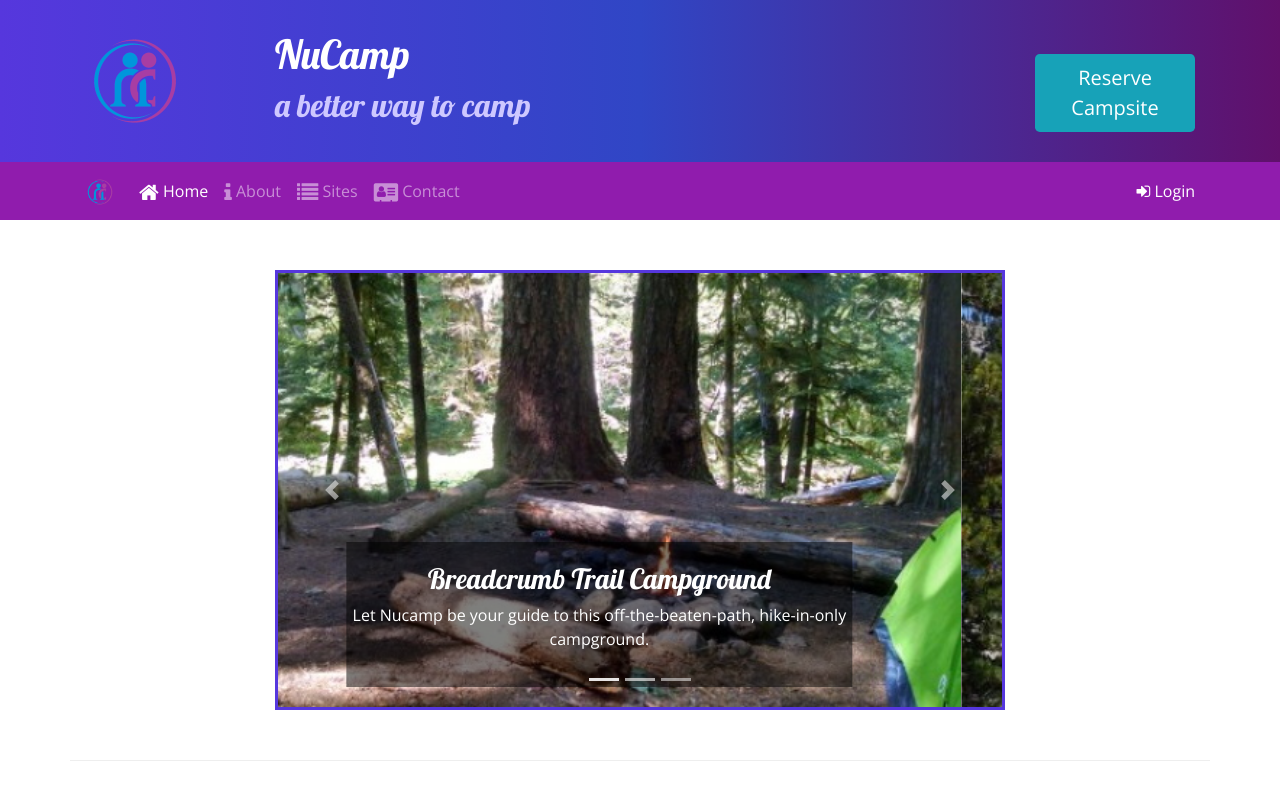
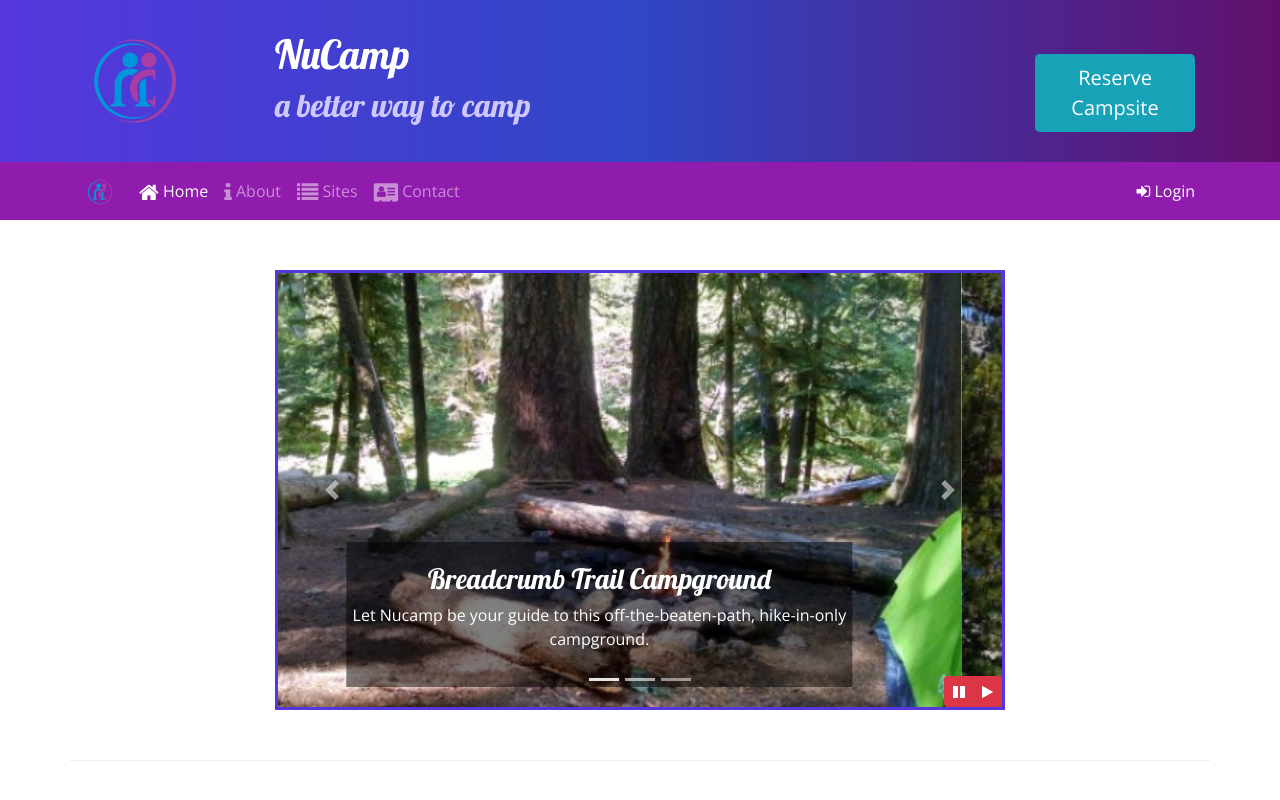
Before and after one commit to ahan16/nucamp, a website: page index.html in a window 1280 px wide. Shown: the top 800 px of the page. Drawn offline with nearby package versions, Linux system fonts and the light colour scheme.

Commit message:
Bootstrap and jQuery Part 1

```diff
--- a/css/styles.css
+++ b/css/styles.css
@@ -56,3 +56,10 @@ a:hover {
 .carousel {
 	border: solid #5637dd;
 }
+
+#carouselButton {
+    position: absolute;
+    right: 0;
+    bottom: 0;
+    z-index: 100;
+}
--- a/index.html
+++ b/index.html
@@ -197,10 +197,19 @@
                         <span class="carousel-control-next-icon"></span>
                         <span class="sr-only">Next</span>
                     </a>
+                    <div class="btn-group" id="carouselButton">
+                        <button class="btn btn-danger btn-sm" id="carouselPause">
+                            <i class="fa fa-pause"></i>
+                        </button>
+                        <button class="btn btn-danger btn-sm" id="carouselPlay">
+                            <i class="fa fa-play"></i>
+                        </button>
+                    </div>
                 </div>
             </div>
         </div>
 
+        <!--Body Content-->
         <div class="row row-content align-items-center">
             <div class="col-sm-4 order-sm-last col-md-3">
                 <h2 class="text-sm-right">Discover & Review</h2>
@@ -281,6 +290,18 @@
     <script src="node_modules/popper.js/dist/umd/popper.min.js"></script>
     <script src="node_modules/bootstrap/dist/js/bootstrap.min.js"></script>
 
+    <!--Carousel Script to 2 second interval-->
+    <script>
+        $(function() {
+            $(".carousel").carousel( { interval: 2000, pause: "false" } );
+            $("#carouselPause").click(function(){
+                $(".carousel").carousel("pause");
+            });
+            $("#carouselPlay").click(function(){
+                $(".carousel").carousel("cycle");
+            });
+        });
+    </script>
 
 </body>
 
```
